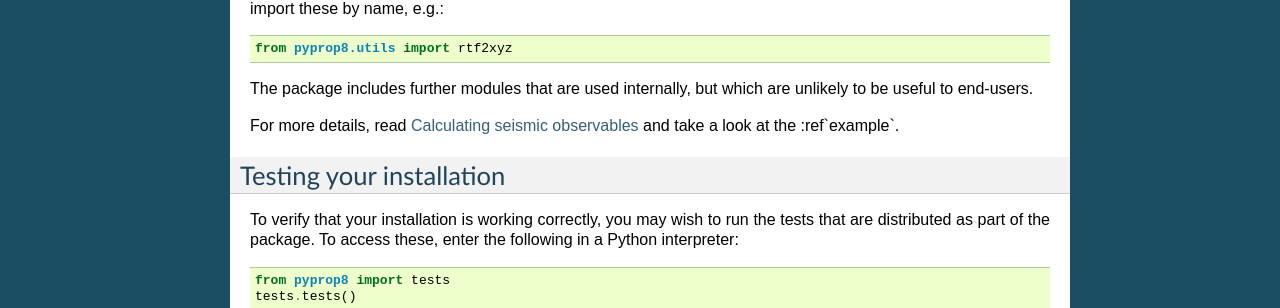
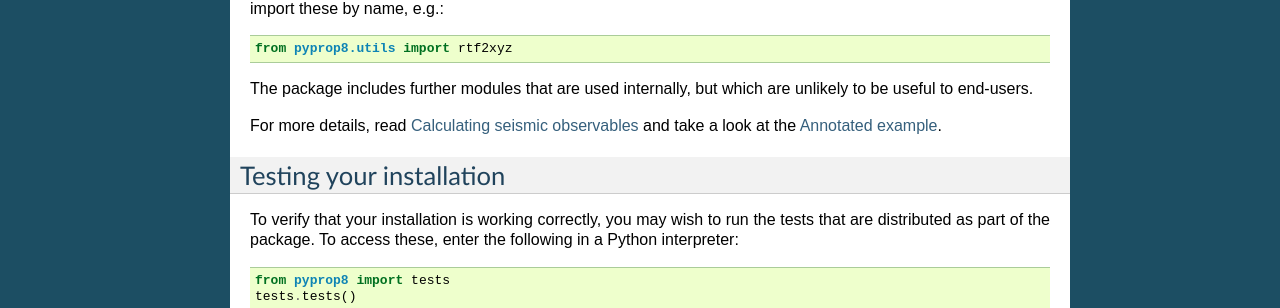
Before and after one commit to valentineap/pyprop8, a Sphinx documentation site: the page built from docs/gettingstarted.rst, in a window 1280 px wide. Shown: the part 537-845 px from the top of the page. Built offline with Sphinx 7.4.7, drawn with Linux system fonts in a browser that asks for light colours.

Commit message:
Fixed link

```diff
--- a/docs/gettingstarted.rst
+++ b/docs/gettingstarted.rst
@@ -27,7 +27,7 @@ Some additional convenience functions are found in the module ``pyprop8.utils``.
 
 The package includes further modules that are used internally, but which are unlikely to be useful to end-users.
 
-For more details, read :ref:`walkthrough` and take a look at the :ref`example`.
+For more details, read :ref:`walkthrough` and take a look at the :ref:`example`.
 
 -------------------------
 Testing your installation
```
